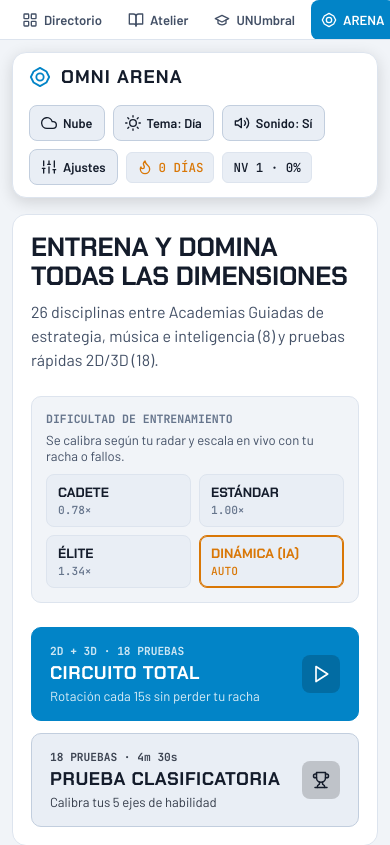
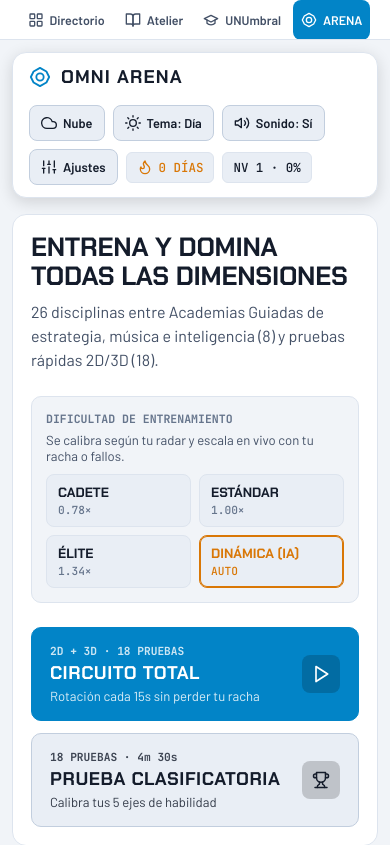
Before and after one commit to TpdeaX/omni-arena, a website built with Vite: page index.html in a window 390 px wide. Shown: the top 845 px of the page. Built offline with nearby package versions, Linux system fonts and the light colour scheme.

Commit message:
fix(mobile): keep all ecosystem switcher links inside 390px viewport

```diff
--- a/src/style.css
+++ b/src/style.css
@@ -2156,11 +2156,14 @@ button {
 
 @media (max-width: 420px) {
   .eco-switch {
-    justify-content: flex-start;
+    justify-content: center;
+    gap: 4px;
+    padding: 0 6px;
   }
   .eco-switch-link {
     min-height: 40px;
-    padding: 4px 10px;
+    padding: 4px 8px;
+    font-size: 0.78rem;
   }
   .eco-label-ext {
     display: none;
```
